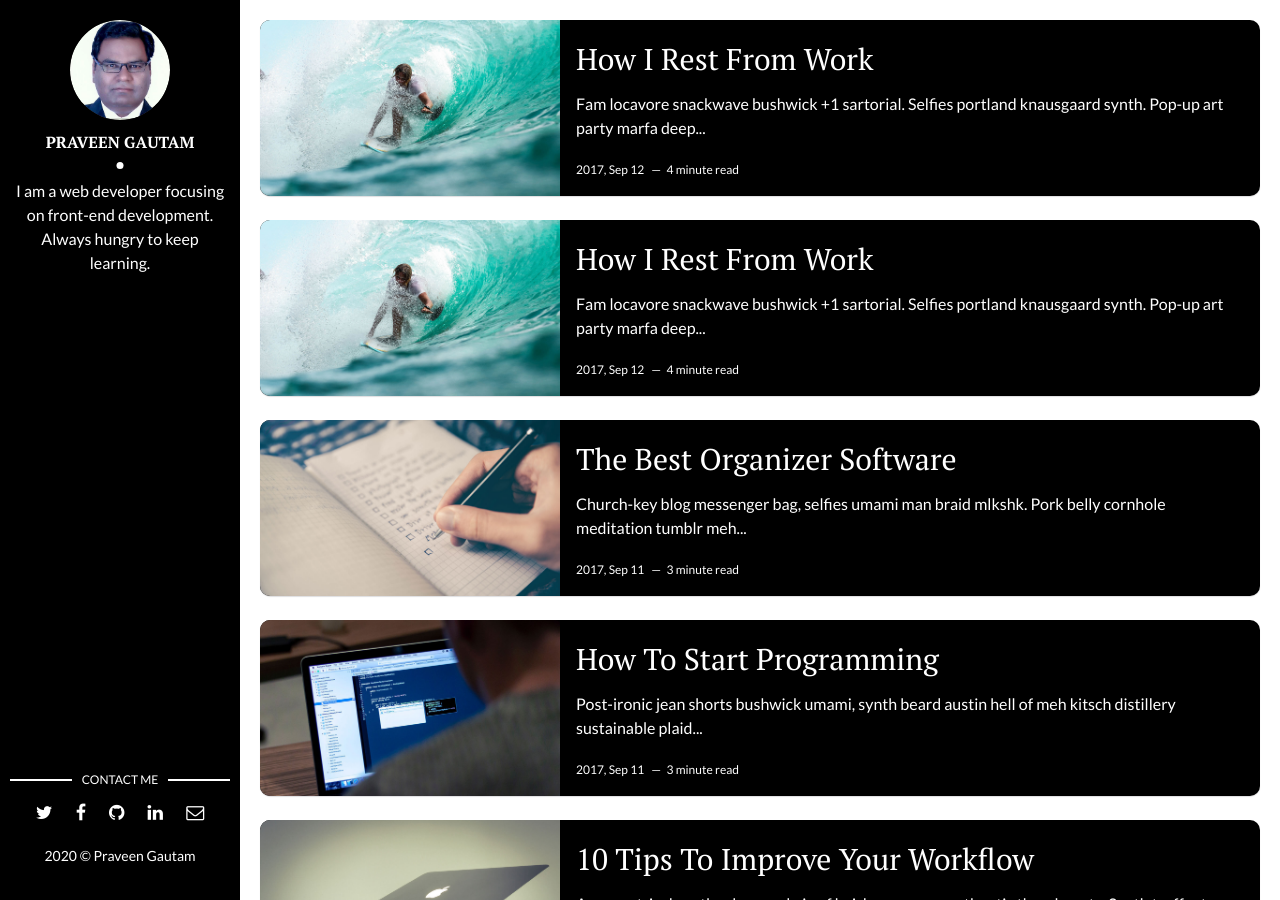
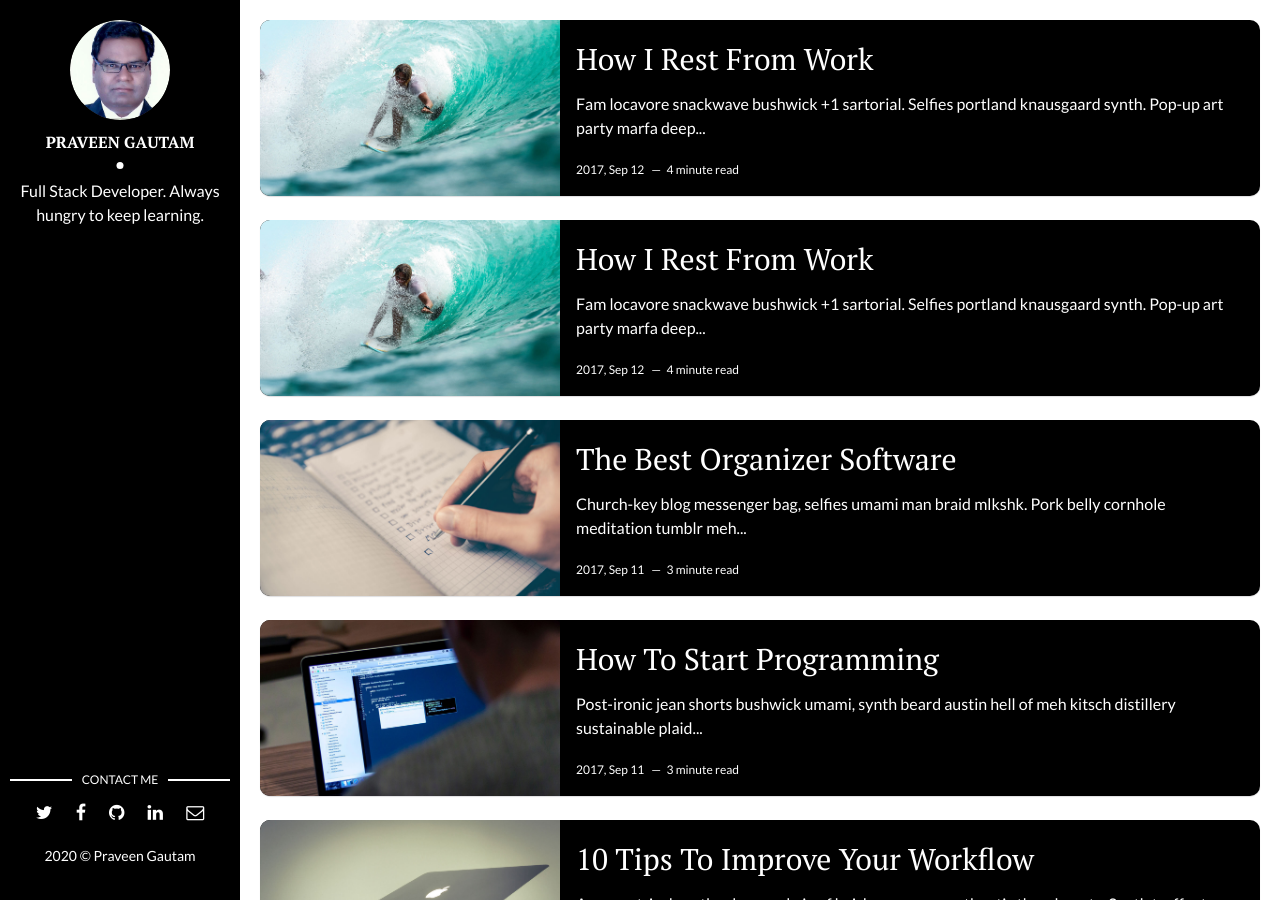
Before and after one commit to kpraveeng/kpraveeng.github.io, a Jekyll site: the page built from index.html, in a window 1280 px wide and 900 px high. Built offline with Jekyll 4.4.1, drawn with Linux system fonts in a browser that asks for light colours; the list of posts is cut into pages by our own code.

```diff
--- a/_config.yml
+++ b/_config.yml
@@ -11,10 +11,10 @@ site-twitter: #if your site has a twitter account, enter it here
 # Author Settings
 author: Praveen Gautam # add your name
 author-img: praveen.png # add your photo
-about-author: I am a web developer focusing on front-end development. Always hungry to keep learning. # add description
+about-author: Full Stack Developer. Always hungry to keep learning. # add description
 social-twitter: # add your Twitter handle
 social-facebook: # add your Facebook handle
-social-github: artemsheludko # add your Github handle
+social-github: kpraveen # add your Github handle
 social-linkedin: # add your Linkedin handle
 social-email: # add your Email address
 
```
